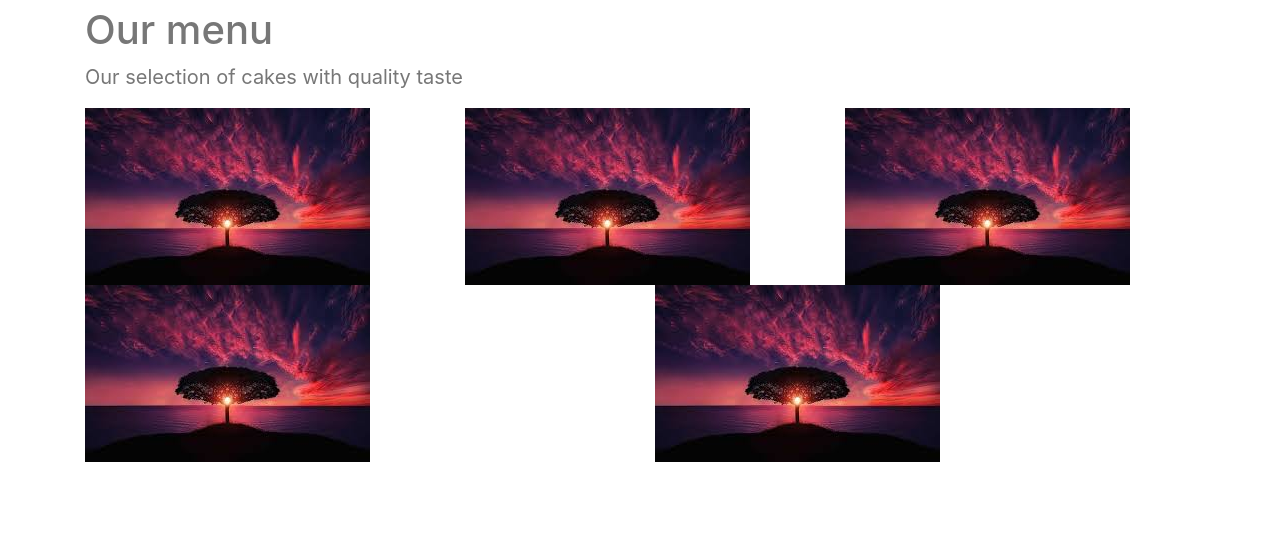
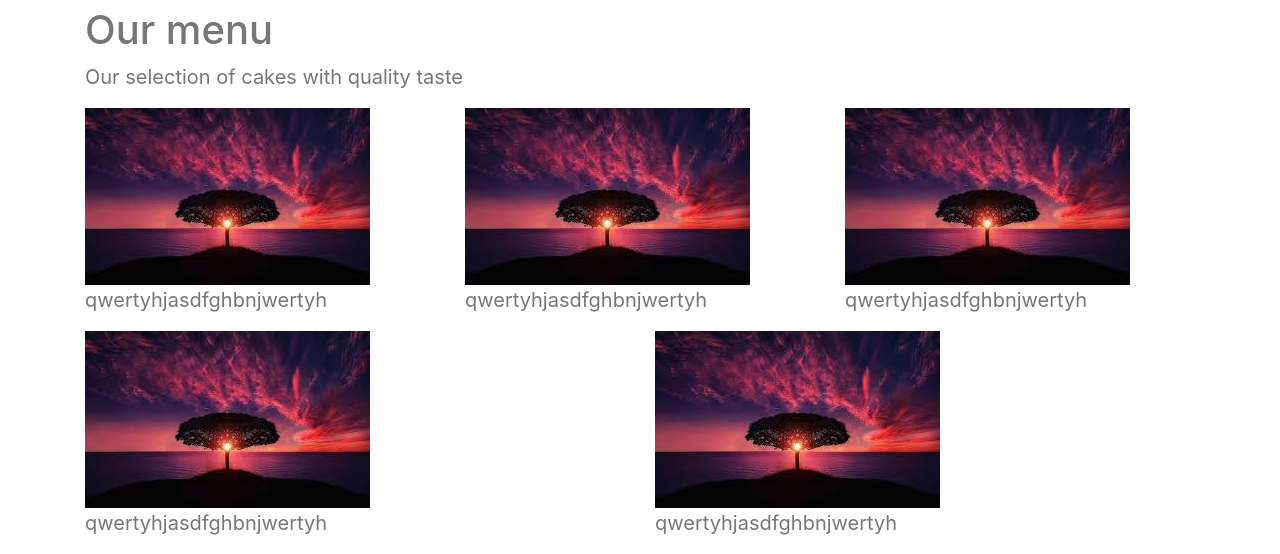
Before and after one commit to YakubuAmidu/lassy-cafe, a website: page index.html in a window 1280 px wide. Shown: the part 2273-2827 px from the top of the page. Before the commit the page ends 2735 px from the top, so only its background shows below. Drawn offline with nearby package versions, Linux system fonts and the light colour scheme.

Commit message:
Commiting changes

```diff
--- a/index.html
+++ b/index.html
@@ -112,30 +112,35 @@
          <div class="col">
          <div class="Menu-images">
          <img src="./assets/imagethree.png" class="menu-image"/>
+         <p class="menu-headline">qwertyhjasdfghbnjwertyh</p>
          </div>
          </div>
 
          <div class="col">
          <div class="Menu-images">
          <img src="./assets/imagethree.png" class="menu-image"/>
+         <p class="menu-headline">qwertyhjasdfghbnjwertyh</p>
          </div>
          </div>
 
          <div class="col">
          <div class="Menu-images">
          <img src="./assets/imagethree.png" class="menu-image"/>
+         <p class="menu-headline">qwertyhjasdfghbnjwertyh</p>
          </div>
          </div>
 
          <div class="col">
          <div class="Menu-images">
          <img src="./assets/imagethree.png" class="menu-image"/>
+         <p class="menu-headline">qwertyhjasdfghbnjwertyh</p>
          </div>
          </div>
 
          <div class="col">
          <div class="Menu-images">
          <img src="./assets/imagethree.png" class="menu-image"/>
+         <p class="menu-headline">qwertyhjasdfghbnjwertyh</p>
          </div>
          </div>
          </div>
```
